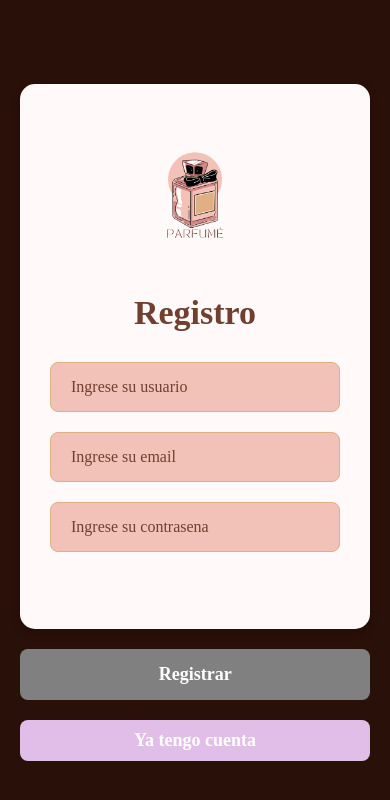
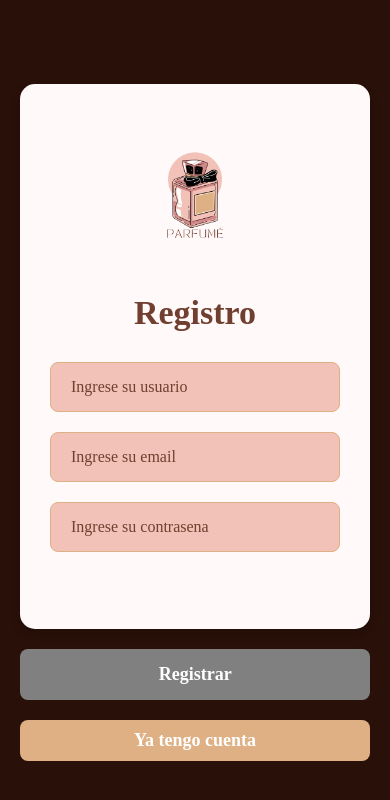
Before and after one commit to feli-qm/pro3-tt-rn-fbqm, a React Native app: screen /Register in a window 390 px wide. Shown: the top 800 px of the page. Built offline with nearby package versions, Linux system fonts and the light colour scheme; no server answers.

Commit message:
Implementado estilo boton redirect

```diff
--- a/src/screens/Login.js
+++ b/src/screens/Login.js
@@ -179,7 +179,7 @@ const styles = StyleSheet.create({
     fontFamily: 'Playfair Display',
   },
   buttonRedirect: {
-    backgroundColor: '#e1bee7',
+    backgroundColor: '#dfb084',
     paddingVertical: 10,
     width: '100%',
     borderRadius: 8,
--- a/src/screens/Register.js
+++ b/src/screens/Register.js
@@ -205,7 +205,7 @@ const styles = StyleSheet.create({
     fontFamily: 'Playfair Display',
   },
   buttonRedirect: {
-    backgroundColor: '#e1bee7',
+    backgroundColor: '#dfb084',
     paddingVertical: 10,
     width: '100%',
     borderRadius: 8,
```
